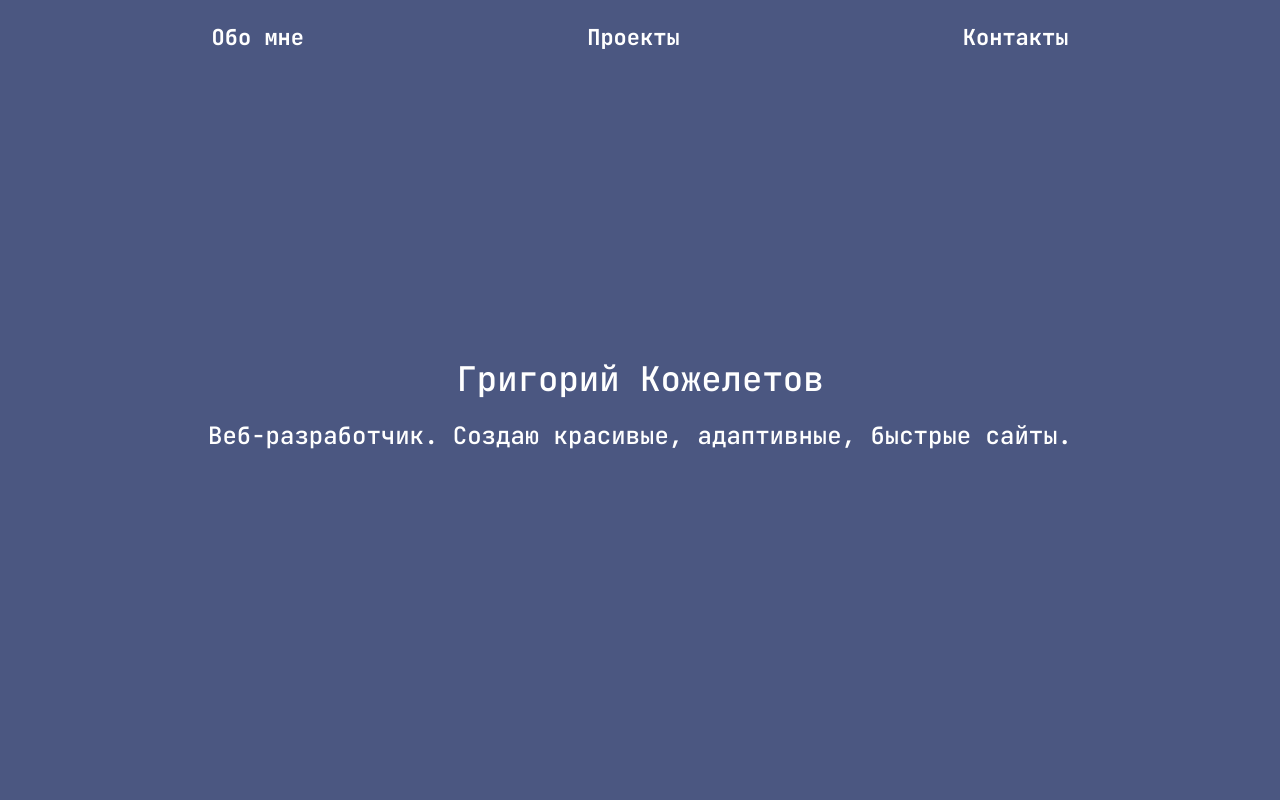
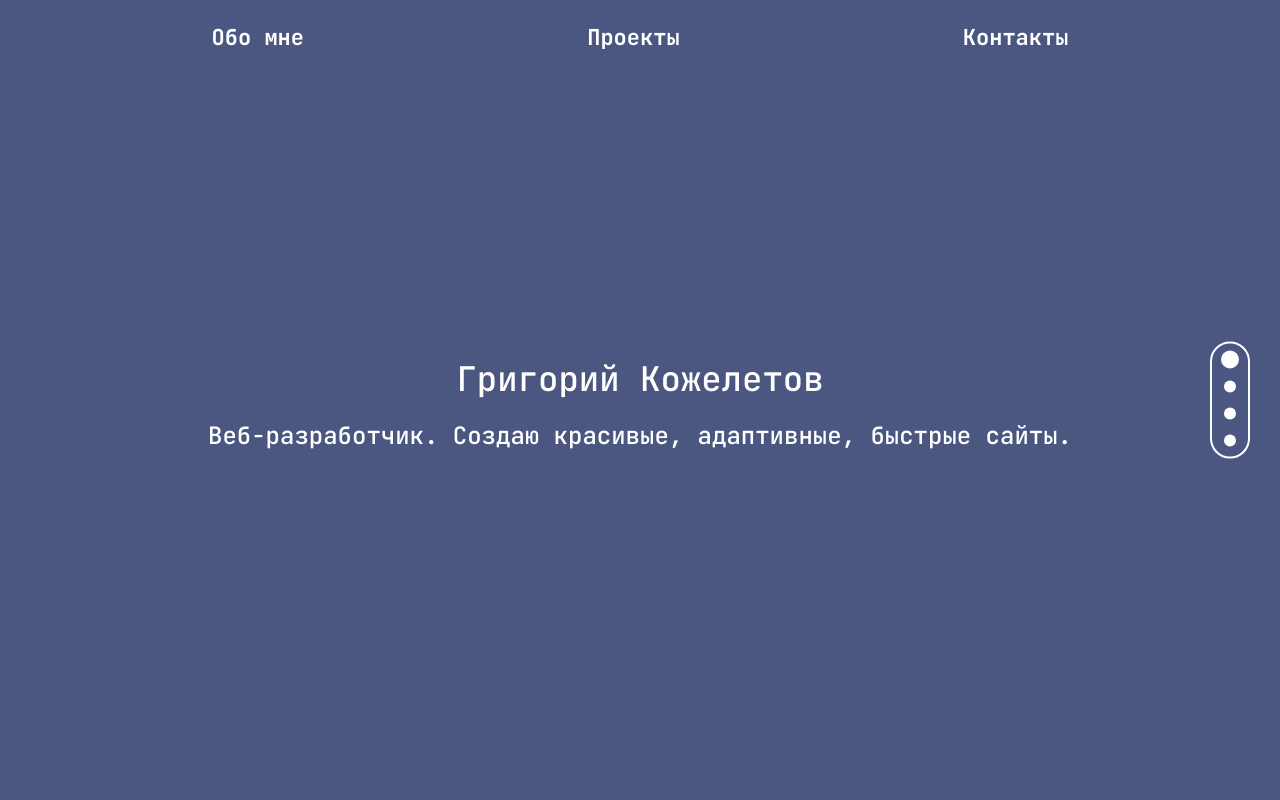
Before and after one commit to Kozheletov/Porto, a plain HTML site: page index.html in a window 1280 px wide. Shown: the top 800 px of the page. Drawn offline with Linux system fonts and the light colour scheme.

Commit message:
add scroll navigation

```diff
--- a/index.html
+++ b/index.html
@@ -16,7 +16,7 @@
     <title>Сайт Григория Кожелетова</title>
   </head>
   <body>
-    <header class="header">
+    <header class="header scroll-element" data-scroll-position="0">
       <svg
         version="1.1"
         id="Capa_1"
@@ -114,7 +114,7 @@
       </div>
     </header>
     <main class="main">
-      <section id="about" class="about">
+      <section id="about" class="about scroll-element" data-scroll-position="1">
         <h2 class="visually-hidden about-title">Обо мне</h2>
         <div class="about__grid">
           <div class="about__elem">
@@ -148,7 +148,7 @@
           </div>
         </div>
       </section>
-      <section id="projects" class="projects">
+      <section id="projects" class="projects scroll-element" data-scroll-position="2">
         <h2 class="projects__title">Мои проекты</h2>
         <div class="projects__grid">
           <section class="projects__item">
@@ -239,7 +239,7 @@
           </section>
         </div>
       </section>
-      <section id="contacts" class="contacts">
+      <section id="contacts" class="contacts scroll-element" data-scroll-position="3">
         <div class="contacts__wrap">
           <h2 class="contacts__title">Мои почта и телеграм:</h2>
           <ul class="contacts__list">
@@ -335,6 +335,16 @@
         </svg>
       </div>
     </footer>
+    <div class="scroll-area">
+      <button
+        class="scroll-area__button scroll-area__button_selected"
+        type="button"
+        data-scroll-button="0"
+      ></button>
+      <button class="scroll-area__button" type="button" data-scroll-button="1"></button>
+      <button class="scroll-area__button" type="button" data-scroll-button="2"></button>
+      <button class="scroll-area__button" type="button" data-scroll-button="3"></button>
+    </div>
     <button class="js-button-top">&#8593;</button>
     <script src="scripts.js"></script>
   </body>
--- a/scripts.js
+++ b/scripts.js
@@ -7,6 +7,25 @@ window.addEventListener('load', () => {
   const header = document.querySelector('.header');
   const buttonGoTop = document.querySelector('.js-button-top');
   const navLinks = document.querySelectorAll('.header__nav-link');
+  const scrollButtonArea = document.querySelector('.scroll-area');
+  const scrollElements = document.querySelectorAll('.scroll-element');
+  const scrollButtons = document.querySelectorAll('.scroll-area__button');
+
+  const scrollButtonState = () => {
+    for (const scrollElement of scrollElements) {
+      const elementTopLine = scrollElement.offsetTop - 10;
+      const elementBottomLine = scrollElement.offsetTop + scrollElement.offsetHeight;
+      const currentScroll = window.pageYOffset;
+      if (currentScroll >= elementTopLine && currentScroll < elementBottomLine) {
+        for (const scrollButton of scrollButtons) {
+          scrollButton.classList.remove('scroll-area__button_selected');
+        }
+        scrollButtons[scrollElement.dataset['scrollPosition']].classList.add('scroll-area__button_selected');
+      }
+    }
+  };
+
+  scrollButtonState();
 
   for (let navLink of navLinks) {
     navLink.addEventListener('click', (event) => {
@@ -35,10 +54,29 @@ window.addEventListener('load', () => {
     } else {
       buttonGoTop.classList.remove('js-show-top-button');
     }
+
+    scrollButtonState();
   });
 
   buttonGoTop.addEventListener('click', (event) => {
     event.preventDefault();
     header.scrollIntoView({behavior: 'smooth'});
   });
+
+  scrollButtonArea.addEventListener('click', (event) => {
+    const currentTarget = event.target;
+
+    if (currentTarget.tagName !== 'BUTTON') {
+      return;
+    }
+
+    const scrollElement = scrollElements[currentTarget.dataset['scrollButton']];
+    scrollElement.scrollIntoView({behavior: 'smooth'});
+
+    for (const scrollButton of scrollButtons) {
+      scrollButton.classList.remove('scroll-area__button_selected');
+    }
+
+    currentTarget.classList.add('scroll-area__button_selected');
+  });
 });
--- a/styles.css
+++ b/styles.css
@@ -295,7 +295,7 @@ body {
 }
 
 .footer {
-  padding: 20px 10px;
+  padding: 10px;
   background-color: var(--menu-bg-color);
 }
 
@@ -320,6 +320,10 @@ body {
 
 .js-show-top-button {
   display: block;
+}
+
+.scroll-area {
+  display: none;
 }
 
 @media (min-width: 700px) {
@@ -445,6 +449,39 @@ body {
 }
 
 @media (min-width: 1140px) {
+  .scroll-area {
+    position: fixed;
+    width: 40px;
+    padding: 10px;
+    display: flex;
+    justify-content: center;
+    align-items: center;
+    flex-direction: column;
+    right: 30px;
+    top: 50%;
+    transform: translateY(-50%);
+    border: 2px solid var(--main-text-color);
+    border-radius: 25px;
+  }
+
+  .scroll-area__button {
+    width: 12px;
+    height: 12px;
+    border-radius: 50%;
+    background-color: var(--main-text-color);
+    border-width: 0;
+    cursor: pointer;
+    transition: transform 0.3s;
+  }
+
+  .scroll-area__button_selected {
+    transform: scale(1.5);
+  }
+
+  .scroll-area__button:not(:last-child) {
+    margin-bottom: 15px;
+  }
+
   .header__title {
     font-size: 34px;
   }
```
